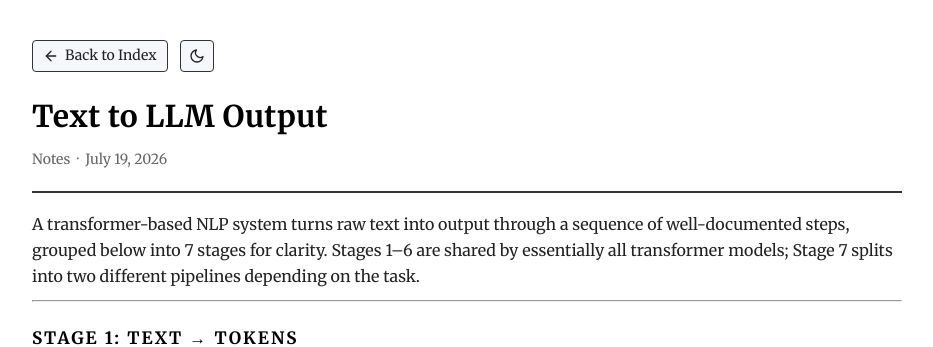
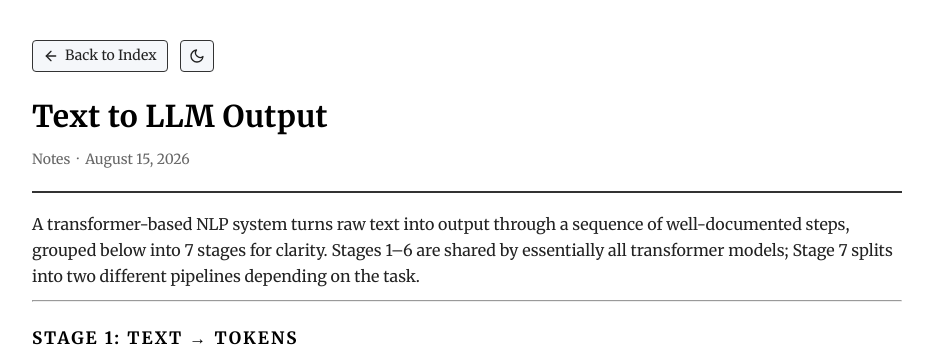
Before and after one commit to meheraj-hossain95/meheraj-hossain95.github.io, a Jekyll site: the page built from _notes/nlp-basic-note.md, in a window 1280 px wide and 900 px high. Shown: the top 347 px of the window, without its empty margins (173-1106 px from the left). Built offline with Jekyll 4.4.1, drawn with Linux system fonts in a browser that asks for light colours.

Commit message:
new_changes

```diff
--- a/_notes/nlp-basic-note.md
+++ b/_notes/nlp-basic-note.md
@@ -2,7 +2,7 @@
 layout: article
 title: "Text to LLM Output"
 description: "Basic Note for NLP."
-date: 2026-07-19
+date: 2026-08-15
 ---
 
 A transformer-based NLP system turns raw text into output through a sequence of well-documented steps, grouped below into 7 stages for clarity. Stages 1–6 are shared by essentially all transformer models; Stage 7 splits into two different pipelines depending on the task.
```
